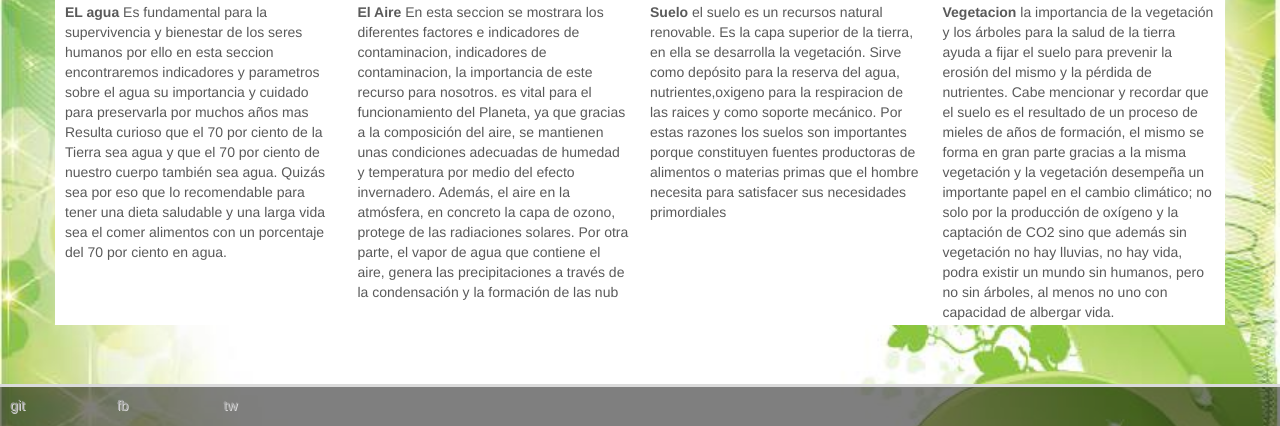
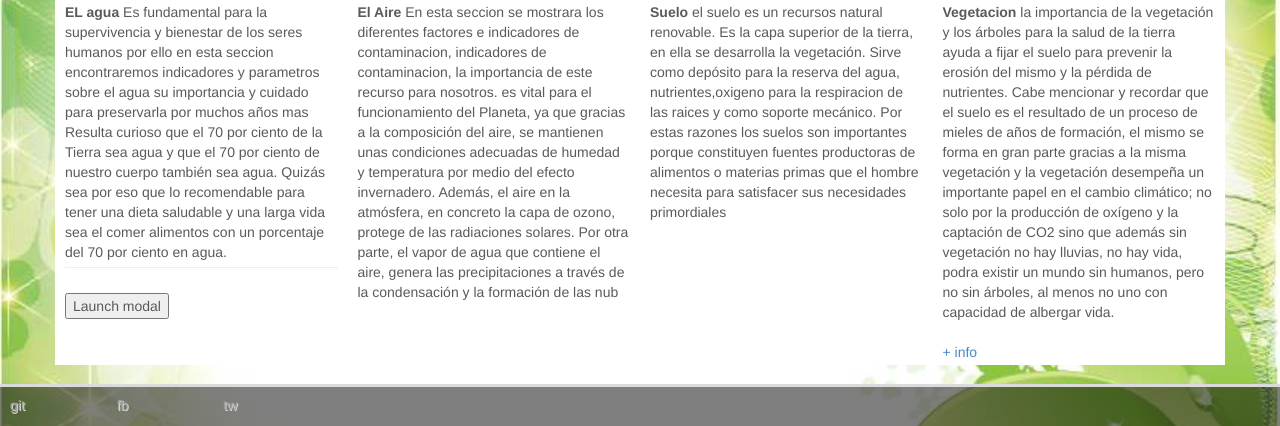
Before and after one commit to AltaConsejeriaTIC/ecobits, a PHP site: page /recursos_naturales.php in a window 1280 px wide. Shown: the part 374-800 px from the top of the page. Run offline with PHP 8.4, Linux system fonts and the light colour scheme; the visitor is signed in with stand-in values (Sample User, id 1).

Commit message:
[dev] modificaion recursos naturales

```diff
--- a/recursos_naturales.php
+++ b/recursos_naturales.php
@@ -28,12 +28,24 @@ if(isset($_SESSION['id'])){
   <div class="row">
 
   <div class="col-xs-3"><b>EL agua</b>
-<justify>Es fundamental para la supervivencia y bienestar de los seres humanos por ello en esta seccion
+Es fundamental para la supervivencia y bienestar de los seres humanos por ello en esta seccion
    encontraremos indicadores y parametros sobre el agua su importancia y cuidado para preservarla por muchos años mas
 Resulta curioso que el 70 por ciento de la Tierra sea agua y que el 70 por ciento de nuestro
 cuerpo también sea agua. Quizás sea por eso que lo recomendable para tener una dieta saludable
-y una larga vida sea el comer alimentos con un porcentaje del 70 por ciento en agua.</justify>
+y una larga vida sea el comer alimentos con un porcentaje del 70 por ciento en agua.
+<hr><br>
 
+
+<!-- Button trigger modal -->
+<button type="button" data-toggle="modal" data-target="#myModal">Launch modal</button>
+
+<div class="modal fade bs-example-modal-sm" id="myModal" tabindex="-1" role="dialog" aria-labelledby="mySmallModalLabel" aria-hidden="true">
+  <div class="modal-dialog modal-sm">
+    <div class="modal-content">
+      ...
+    </div>
+  </div>
+</div>
 
   </div>
   <div class="col-xs-3"><b>El Aire</b>
@@ -63,7 +75,10 @@ formación, el mismo se forma en gran parte gracias a la misma vegetación y la
  y la captación de CO2 sino que además sin vegetación no hay lluvias, no hay vida, podra
  existir un mundo sin humanos, pero no sin árboles, al menos no uno con capacidad de albergar vida.
 
+<br><br>
+<a href="http://google.com.co">+ info</a>
   </div>
+
 
 </article>
 </div>
@@ -83,6 +98,9 @@ require_once "comun/footer.php";
     <script src="js/bootstrap.js"></script>
     <script src="js/bootstrap.min.js"></script>
     <script src="js/menu_reduccion.js"></script>
+    <script type="text/javascript" >
+    //$('#myModal').modal('toggle');
+        </script>
 
 
 
```
